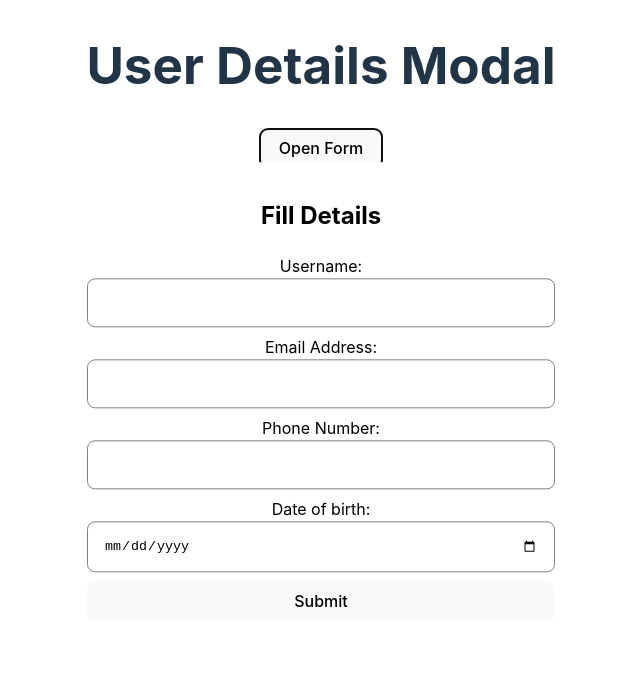
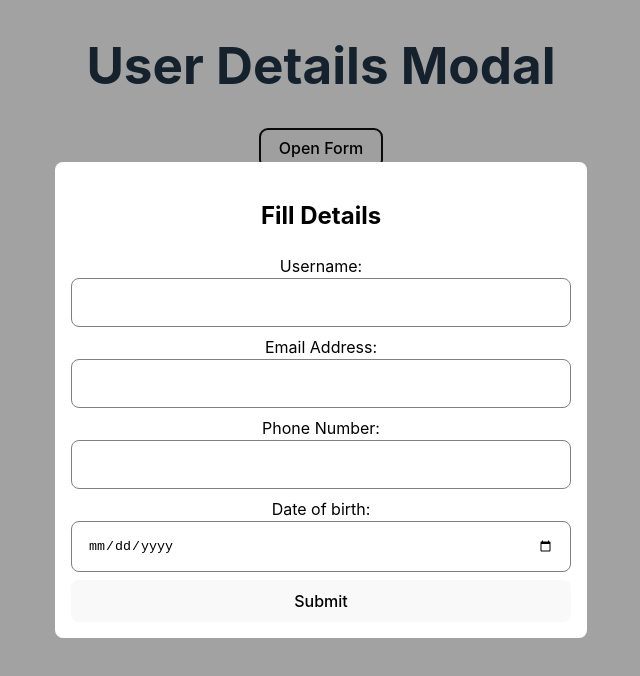
Before and after one commit to shahzebkhan7786/crio-fdt-intv, a React (Vite) app: page /XModal in a window 1280 px wide. Both pictures are taken after a click on the button "Open Form". Shown: the top 676 px of the page, without its empty margins (319-959 px from the left). Built offline with nearby package versions, Linux system fonts and the light colour scheme.

Commit message:
XModal change5: went back to change2

```diff
--- a/src/XModal/XModal.css
+++ b/src/XModal/XModal.css
@@ -1,6 +1,18 @@
-.modal{
+.Xmodal{
     height: 95vh;
     width: 100vw;
+}
+
+.modal{
+    background-color: rgba(0, 0, 0, 0.363);
+    position: absolute;
+    top: 0;
+    bottom: 0;
+    left: 0;
+    right: 0;
+    display: flex;
+    align-items: center;
+    justify-content: center;
 }
 .modal-content{
     background-color: white;
@@ -9,11 +21,6 @@
     display: flex;
     flex-direction: column;
     border-radius: 8px;
-    width: 500px;
-    position: absolute;
-    top: 50%;
-    left: 50%;
-    transform: translateX(-50%) translateY(-50%);
 }
 
 .modal-content form{
@@ -22,6 +29,7 @@
 }
 
 .modal-content input{
+    width: 500px;
     padding: 1rem;
     background-color: inherit;
     outline: none;
--- a/src/XModal/XModal.jsx
+++ b/src/XModal/XModal.jsx
@@ -35,7 +35,6 @@ const XModal = () => {
             phone: "",
             dob: ""
         });
-
         setModalON(false);
     }
 
@@ -43,17 +42,14 @@ const XModal = () => {
         const {value, name} = evt.target;
         setFormData({...formData, [name]: value});
     }
-    const handleButtonClick = evt=>{
-        evt.stopPropagation()
-        setModalON(true);
-    }
     return (
-        <div className='modal' onClick={()=> setModalON(false)}>
+        <div className='Xmodal'>
             <h1>User Details Modal</h1>
-            <button onClick={handleButtonClick}>Open Form</button>
+            <button onClick={()=> setModalON(true)}>Open Form</button>
             {
                 modalON
                 ?
+                <div className="modal" onClick={()=> setModalON(false)}>
                     <div className="modal-content" onClick={e=> e.stopPropagation()}>
                         <h2>Fill Details</h2>
                         <form onSubmit={handleSubmit}>
@@ -68,8 +64,9 @@ const XModal = () => {
                                 <button className='submit-button' type='submit'>Submit</button>
                         </form>
                     </div>
+                </div>
                 :
-                <button className='submit-button' type='submit'>Submit</button>
+                null
             }
         </div>
     );
```
Lines whose indentation alone changed are shown as unchanged.
